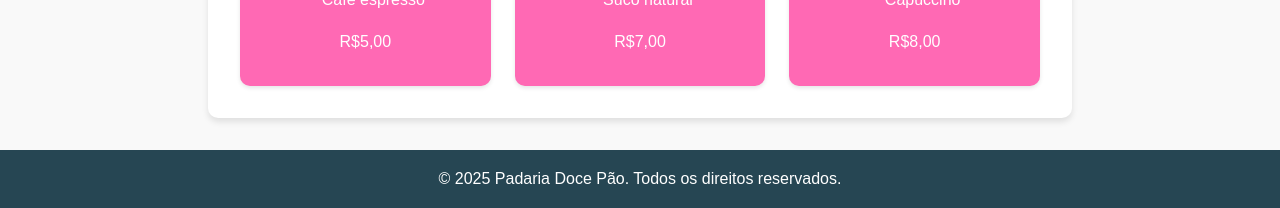
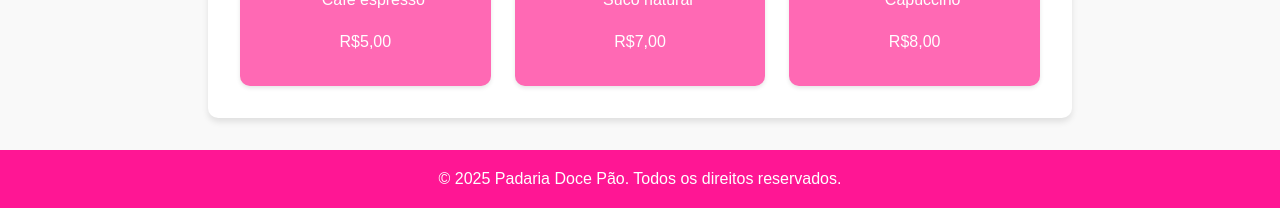
Before and after one commit to laronchalinda/cardapiozinho, a plain HTML site: page index.html in a window 1280 px wide. Shown: the part 704-912 px from the top of the page. Drawn offline with Linux system fonts and the light colour scheme.

Commit message:
SOUMBEIJOENADAMAIS

```diff
--- a/styles.css
+++ b/styles.css
@@ -85,7 +85,7 @@ section h2 {
 footer {
     text-align: center;
     padding: 1rem 0;
-    background-color: #264653;
+    background-color: #ff1694;
     color: white;
     margin-top: 2rem;
 }
```
